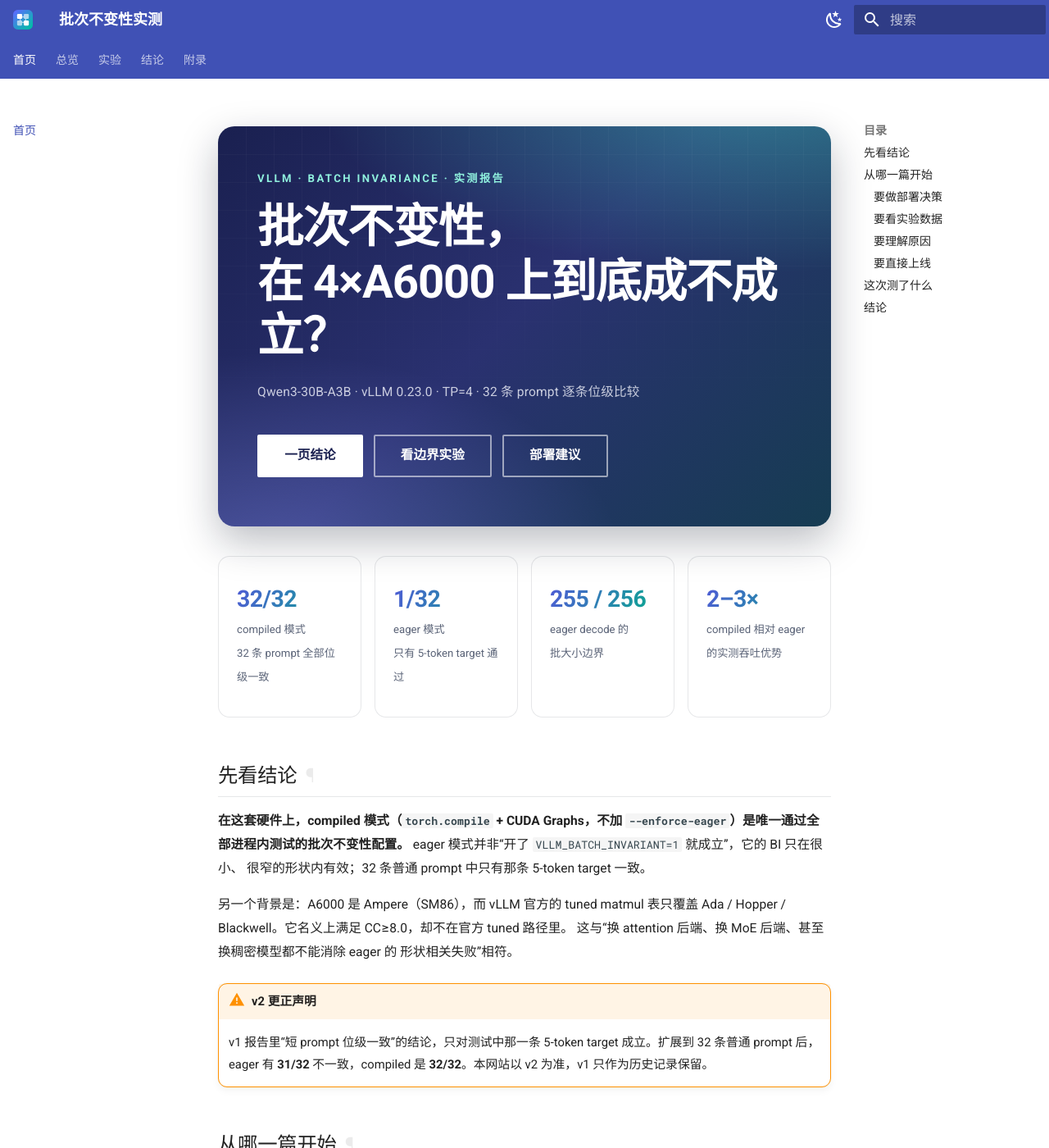
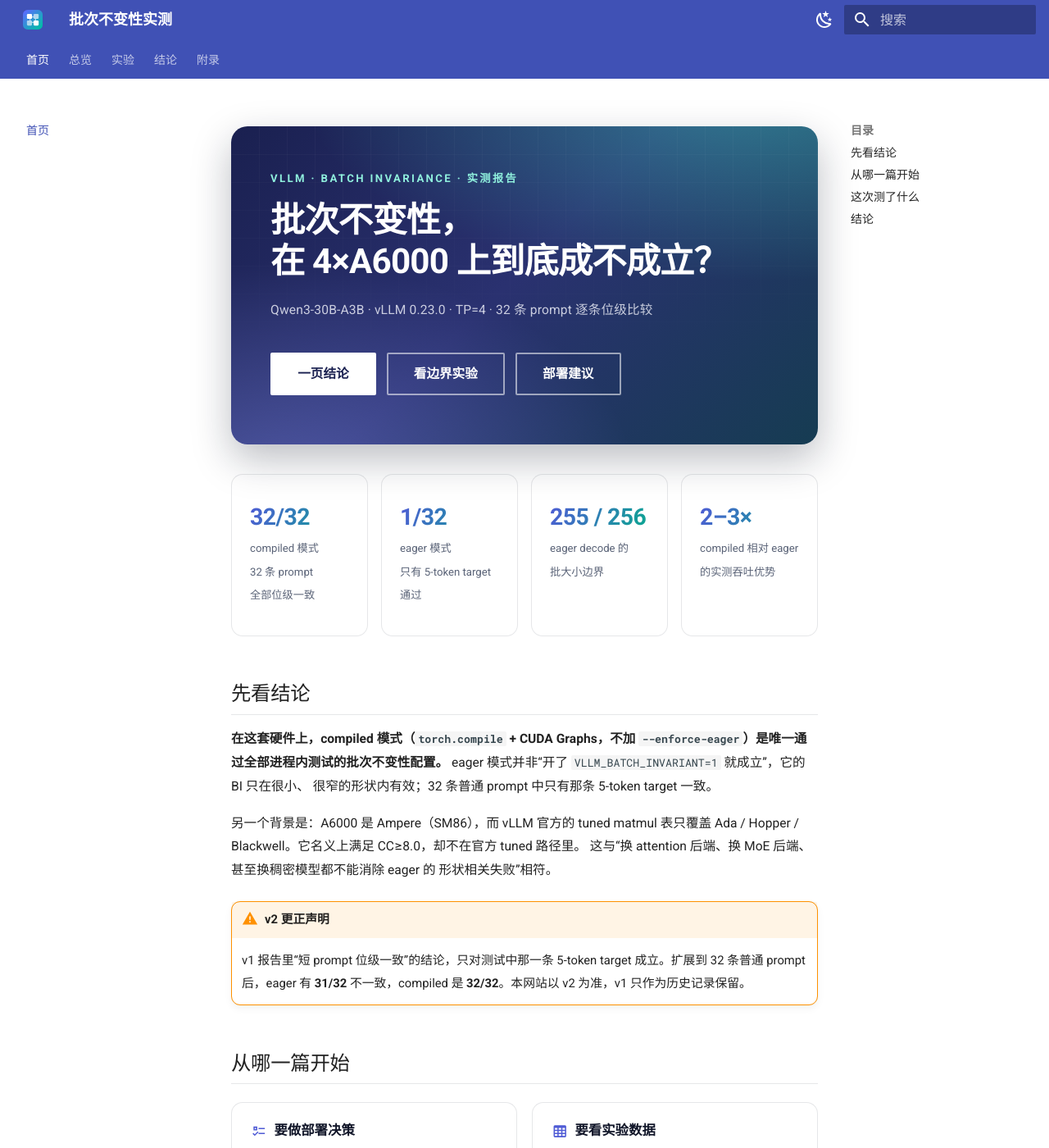
Before and after one commit to superdma/BI-Empirical-Study, an MkDocs documentation site: the page built from docs/index.md, in a window 1280 px wide and 1400 px high. Shown: the whole window at 82% size. Built offline with MkDocs 1.6.1 and Material for MkDocs 9.7.7, drawn with Linux system fonts in a browser that asks for light colours.

Commit message:
Tighten landing layout: hero scale, quiet header links, card titles
Co-Authored-By: Claude Code <noreply@anthropic.com>

```diff
--- a/docs/assets/extra.css
+++ b/docs/assets/extra.css
@@ -26,6 +26,7 @@
 
 .md-grid {
   max-width: 78rem;
+  padding-inline: 0.8rem;
 }
 
 .md-typeset {
@@ -51,12 +52,17 @@
 
 .md-typeset h2 .headerlink,
 .md-typeset h3 .headerlink {
-  opacity: 0.25;
+  margin-left: 0.25em;
+  font-size: 0.7em;
+  opacity: 0;
+  transition: opacity 120ms ease;
 }
 
 .md-typeset h2:hover .headerlink,
-.md-typeset h3:hover .headerlink {
-  opacity: 1;
+.md-typeset h3:hover .headerlink,
+.md-typeset h2 .headerlink:focus,
+.md-typeset h3 .headerlink:focus {
+  opacity: 0.55;
 }
 
 /* Long paths and shell commands should not blow up the layout. */
@@ -143,7 +149,7 @@
 .md-typeset .hero h1 {
   margin: 0;
   color: #ffffff;
-  font-size: clamp(1.7rem, 4.4vw, 2.9rem);
+  font-size: clamp(1.55rem, 3.3vw, 2.4rem);
   font-weight: 800;
   line-height: 1.18;
   letter-spacing: -0.02em;
@@ -224,6 +230,8 @@
   color: var(--bi-muted);
   font-size: 0.66rem;
   line-height: 1.55;
+  word-break: keep-all;
+  text-wrap: balance;
 }
 
 /* ---------------------------------------------------------------------------
@@ -250,13 +258,19 @@
   border-color: color-mix(in srgb, var(--bi-accent) 45%, transparent);
 }
 
-.md-typeset .card h3 {
+.md-typeset .card p.card-title {
+  display: flex;
+  align-items: center;
+  gap: 0.45rem;
   margin: 0 0 0.55rem;
+  color: var(--bi-ink);
   font-size: 0.82rem;
+  font-weight: 700;
+  line-height: 1.4;
 }
 
-.md-typeset .card h3 .twemoji,
-.md-typeset .card h3 svg {
+.md-typeset .card p.card-title .twemoji,
+.md-typeset .card p.card-title svg {
   color: var(--bi-accent);
 }
 
--- a/docs/index.md
+++ b/docs/index.md
@@ -64,7 +64,7 @@ Ada / Hopper / Blackwell。它名义上满足 CC≥8.0，却不在官方 tuned
 <div class="card-grid" markdown>
 
 <div class="card" markdown>
-### :material-format-list-checks: 要做部署决策
+<p class="card-title" markdown>:material-format-list-checks: 要做部署决策</p>
 
 先读一页结论，再对照部署清单选模式。
 
@@ -72,7 +72,7 @@ Ada / Hopper / Blackwell。它名义上满足 CC≥8.0，却不在官方 tuned
 </div>
 
 <div class="card" markdown>
-### :material-table-large: 要看实验数据
+<p class="card-title" markdown>:material-table-large: 要看实验数据</p>
 
 表 I–Q：批大小扫描、32-prompt、并发、256 边界、decode vs re-feed。
 
@@ -80,7 +80,7 @@ Ada / Hopper / Blackwell。它名义上满足 CC≥8.0，却不在官方 tuned
 </div>
 
 <div class="card" markdown>
-### :material-lightbulb-on-outline: 要理解原因
+<p class="card-title" markdown>:material-lightbulb-on-outline: 要理解原因</p>
 
 F1–F12：每条发现都给出事实、证据与解释强度。
 
@@ -88,7 +88,7 @@ F1–F12：每条发现都给出事实、证据与解释强度。
 </div>
 
 <div class="card" markdown>
-### :material-rocket-launch-outline: 要直接上线
+<p class="card-title" markdown>:material-rocket-launch-outline: 要直接上线</p>
 
 推荐配置、固定编译产物、发布前逐 prompt 验证清单。
 
```
